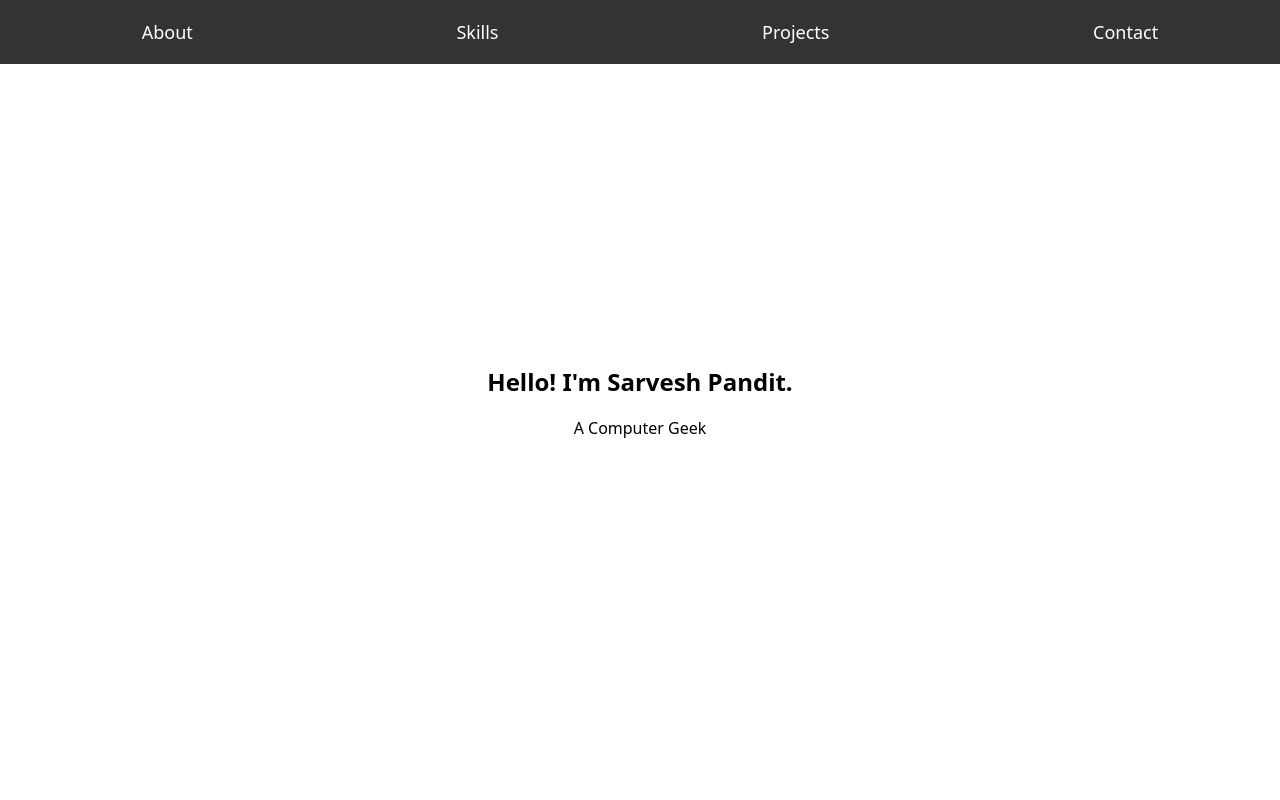
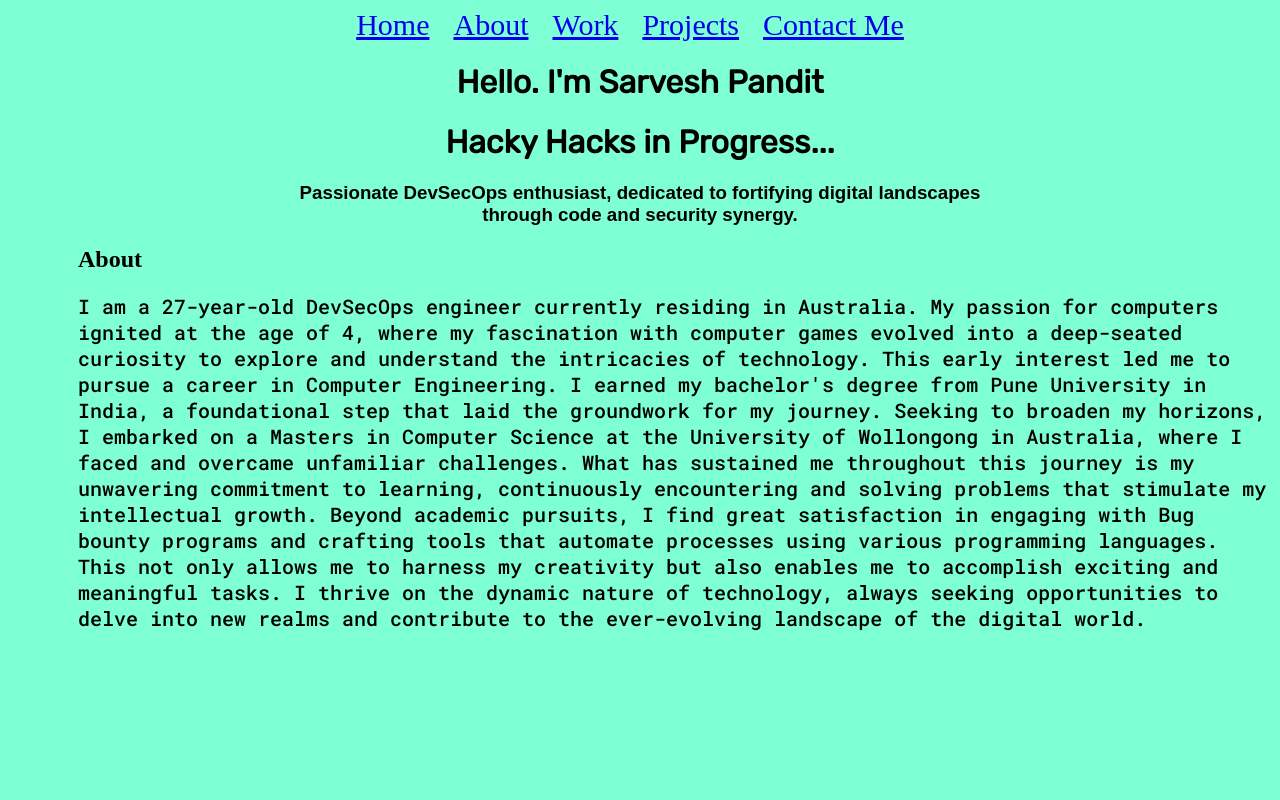
Before and after one commit to crystaxit/Portfolio, a plain HTML site: page index.html in a window 1280 px wide. Shown: the top 800 px of the page. Drawn offline with Linux system fonts and the light colour scheme.

Commit message:
Removed js and added new code

```diff
--- a/index.html
+++ b/index.html
@@ -1,47 +1,41 @@
 <!DOCTYPE html>
-<html lang="en">
-<head>
-    <meta charset="UTF-8">
-    <meta name="viewport" content="width=device-width, initial-scale=1.0">
+<html>
+    <head>
     <title>Sarvesh Pandit Portfolio</title>
     <link rel="stylesheet" href="styles.css">
-</head>
-<body>
-    <nav id="navbar">
-        <a href="#about">About</a>
-        <a href="#skills">Skills</a>
-        <a href="#projects">Projects</a>
-        <a href="#contact">Contact</a>
-    </nav>
+    <link rel="preconnect" href="https://fonts.googleapis.com">
+    <link rel="preconnect" href="https://fonts.gstatic.com" crossorigin>
+    <link href="https://fonts.googleapis.com/css2?family=Rubik&display=swap" rel="stylesheet">
+    <link href="https://fonts.googleapis.com/css2?family=Roboto+Mono:wght@500&display=swap" rel="stylesheet">
+    <meta name="viewport" content="width=device-width, initial-scale=1.0">
+    </head>
+    <body>
+        <div class="topnav">
+            <a class="active" href="#home">Home</a>
+            <a href="#about">About</a>
+            <a href="#work">Work</a>
+            <a href="#projects">Projects</a>
+            <a href="#contact">Contact Me</a>
+        </div>
+        <h1>Hello. I'm Sarvesh Pandit</h1>
+        <h1>Hacky Hacks in Progress...</h1>
+        <h3>Passionate DevSecOps enthusiast, dedicated to fortifying digital landscapes <br> through code and security synergy.</h3>
 
-    <section id="about" class="section">
-        <div>
-            <h1>Hello! I'm Sarvesh Pandit.</h1>
-            <p>A Computer Geek</p>
-        </div>
-    </section>
 
-    <section id="skills" class="section">
-        <div>
-            <h2>Skills</h2>
-            <p>List your skills here.</p>
-        </div>
-    </section>
+        <section id="about">
+            <h2 class="about-heading">About</h2>
+            <p>
+                I am a 27-year-old DevSecOps engineer currently residing in Australia. My passion for computers ignited at the age of 4, where my fascination with computer games evolved into a deep-seated curiosity to explore and understand the intricacies of technology. This early interest led me to pursue a career in Computer Engineering.
 
-    <section id="projects" class="section">
-        <div>
-            <h2>Projects</h2>
-            <p>Showcase your projects here.</p>
-        </div>
-    </section>
+                I earned my bachelor's degree from Pune University in India, a foundational step that laid the groundwork for my journey. Seeking to broaden my horizons, I embarked on a Masters in Computer Science at the University of Wollongong in Australia, where I faced and overcame unfamiliar challenges. What has sustained me throughout this journey is my unwavering commitment to learning, continuously encountering and solving problems that stimulate my intellectual growth.
 
-    <section id="contact" class="section">
-        <div>
-            <h2>Contact</h2>
-            <p>Provide contact information here.</p>
-        </div>
-    </section>
+                Beyond academic pursuits, I find great satisfaction in engaging with Bug bounty programs and crafting tools that automate processes using various programming languages. This not only allows me to harness my creativity but also enables me to accomplish exciting and meaningful tasks. I thrive on the dynamic nature of technology, always seeking opportunities to delve into new realms and contribute to the ever-evolving landscape of the digital world.
+            </p>
 
-    <script src="script.js"></script>
-</body>
+        </section>
+
+        <section id="work">
+
+        </section>
+    </body>
 </html>
--- a/script.js
+++ /dev/null
@@ -1,12 +0,0 @@
-// script.js
-
-document.addEventListener("DOMContentLoaded", function () {
-    const sections = document.querySelectorAll(".section");
-    const navbarLinks = document.querySelectorAll("#navbar a");
-
-    navbarLinks.forEach((link, index) => {
-        link.addEventListener("click", () => {
-            sections[index].scrollIntoView({ behavior: "smooth" });
-        });
-    });
-});
--- a/styles.css
+++ b/styles.css
@@ -1,32 +1,38 @@
-/* styles.css */
+
 
 body {
-    margin: 0;
-    font-family: system-ui, -apple-system, BlinkMacSystemFont, 'Segoe UI', Roboto, Oxygen, Ubuntu, Cantarell, 'Open Sans', 'Helvetica Neue', sans-serif;
+    background-color: aquamarine;
 }
 
-section {
-    height: 100vh;
-    display: flex;
-    align-items: center;
-    justify-content: center;
+.topnav {
+    position: sticky;
+    margin: auto;
     text-align: center;
 }
 
-#navbar {
-    position: fixed;
-    top: 0;
-    left: 0;
-    width: 100%;
-    background-color: #333;
-    padding: 10px;
-    display: flex;
-    justify-content: space-around;
+.topnav a {
+    display: inline-block;
+    font-size: 30px;
+    margin-right: 20px;
 }
 
-#navbar a {
-    color: white;
-    text-decoration: none;
-    padding: 10px;
-    font-size: 18px;
+h1 {
+    text-align: center;
+    font-family: 'Rubik', sans-serif;
 }
+
+h3 {
+    text-align: center;
+    font-family: 'Dosis', sans-serif;
+
+}
+
+#about h2 {
+    margin-left: 70px;
+}
+
+p {
+    font-size: 20px;
+    margin-left: 70px;
+    font-family: 'Roboto Mono', monospace;;
+}
```
